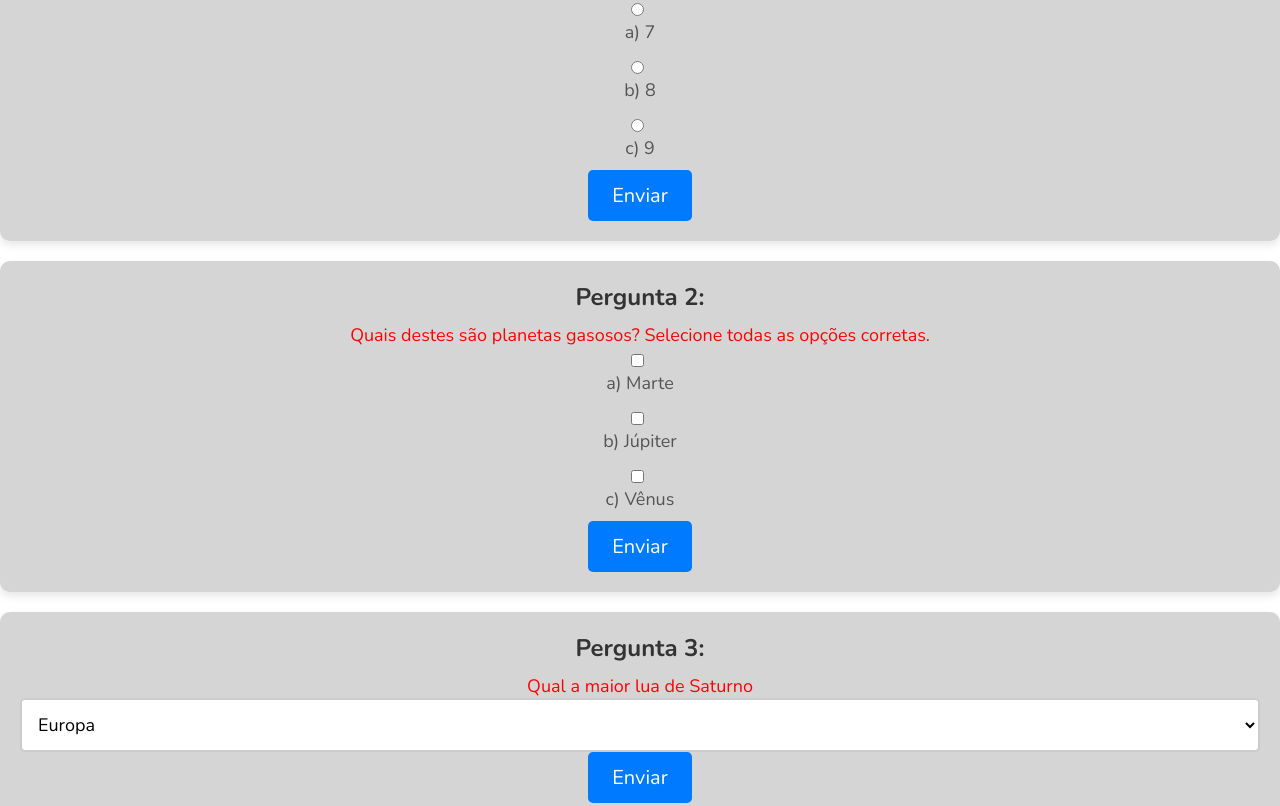
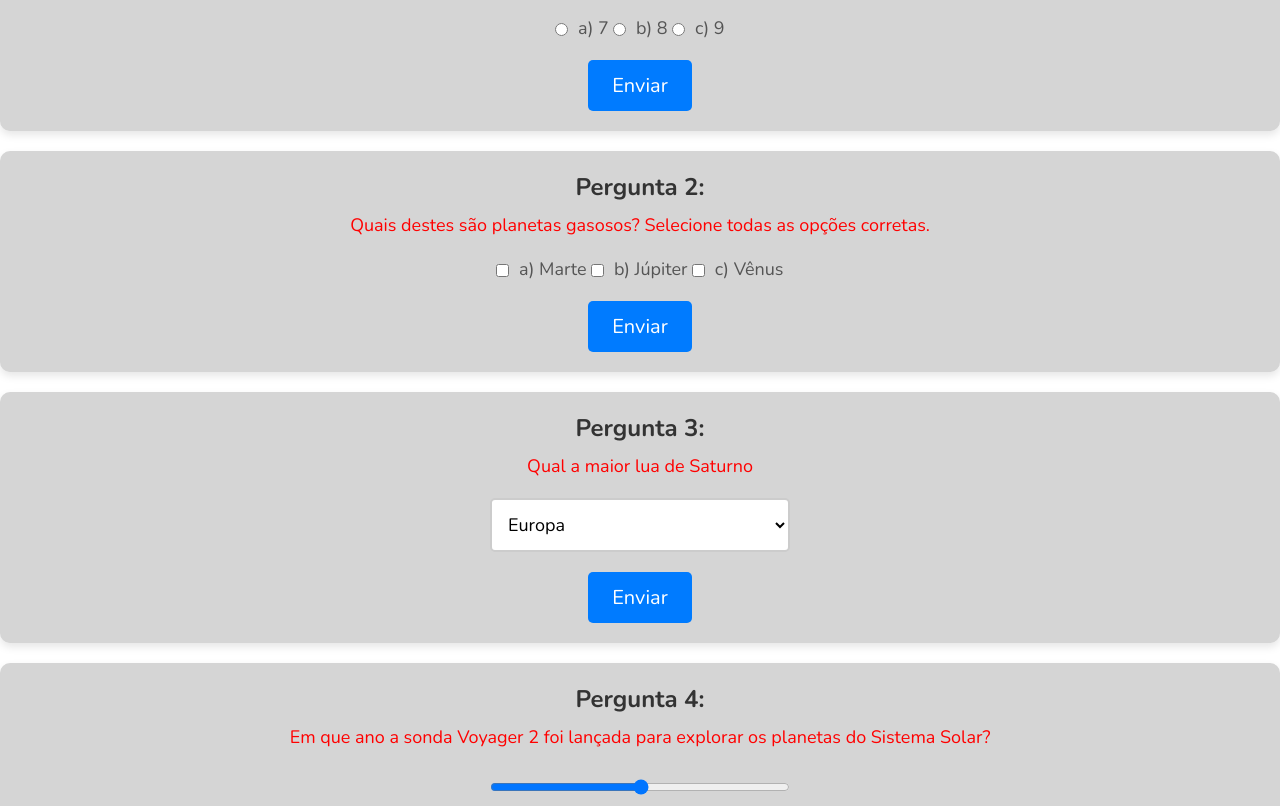
Before and after one commit to RaulFelipeGarcia94/padroes_web, a plain HTML site: page index.html in a window 1280 px wide. Shown: the part 374-1180 px from the top of the page. Drawn offline with nearby package versions, Linux system fonts and the light colour scheme.

Commit message:
refactor: changes layout

```diff
--- a/styles.css
+++ b/styles.css
@@ -34,9 +34,18 @@ section {
   transition: transform 0.2s ease;
 }
 
+
 section:hover {
   transform: scale(1.02);
   box-shadow: 0 6px 12px rgba(0, 0, 0, 0.2);
+}
+
+form > p {
+  margin-bottom: 20px;
+}
+
+form > *:not(p) {
+  display: inline;
 }
 
 h2 {
@@ -64,6 +73,7 @@ input[type="checkbox"] {
 
 select {
   width: 100%;
+  max-width: 300px;
   padding: 12px;
   font-size: 18px;
   border: 2px solid #ccc;
@@ -78,6 +88,8 @@ select:hover {
 }
 
 button[type="submit"] {
+  display: block;
+  margin: 20px auto 0;
   background-color: #007bff;
   color: #fff;
   border: none;
@@ -95,6 +107,7 @@ button[type="submit"]:hover {
 
 input[type="range"] {
   width: 100%;
+  max-width: 300px;
   margin-top: 10px;
 }
 
```
